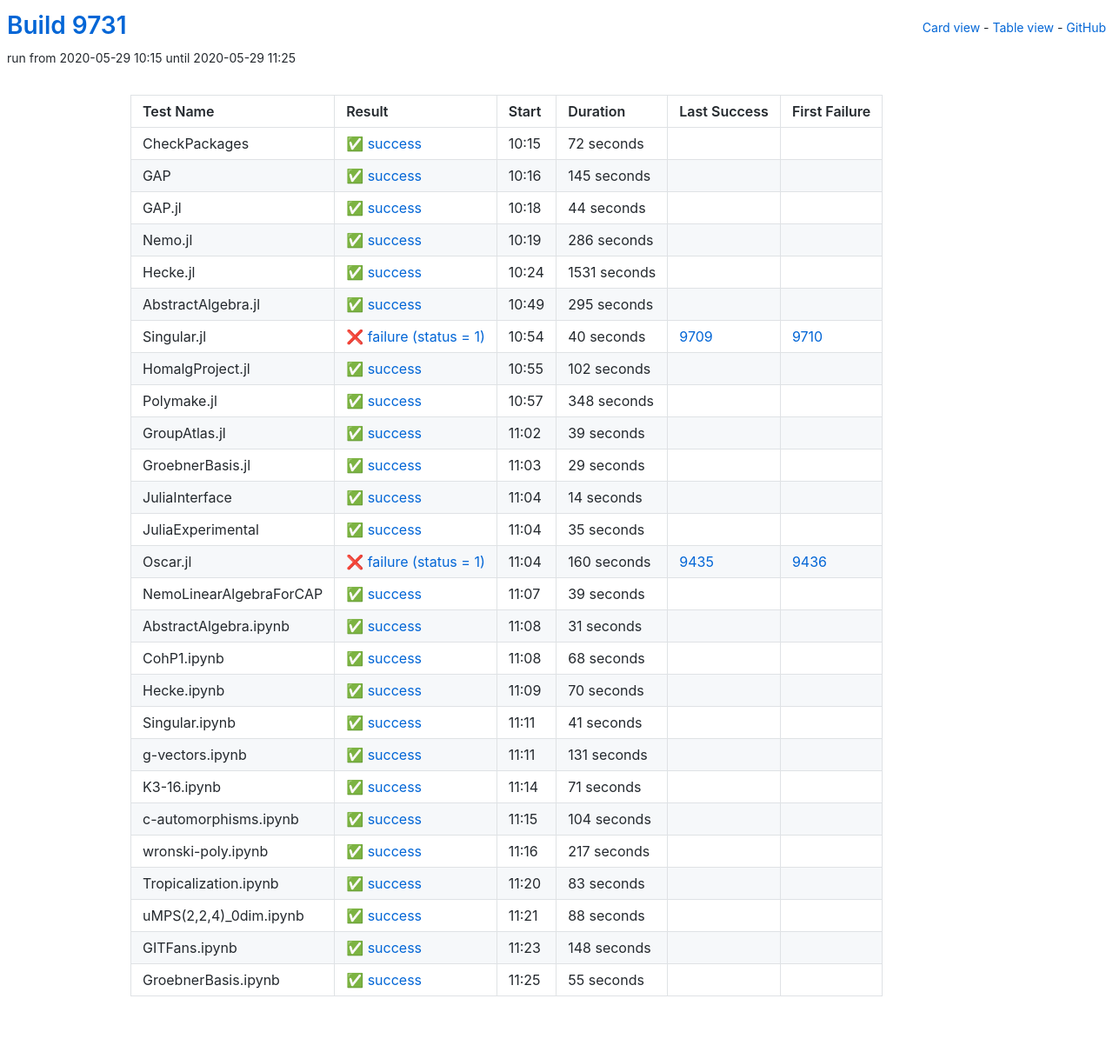
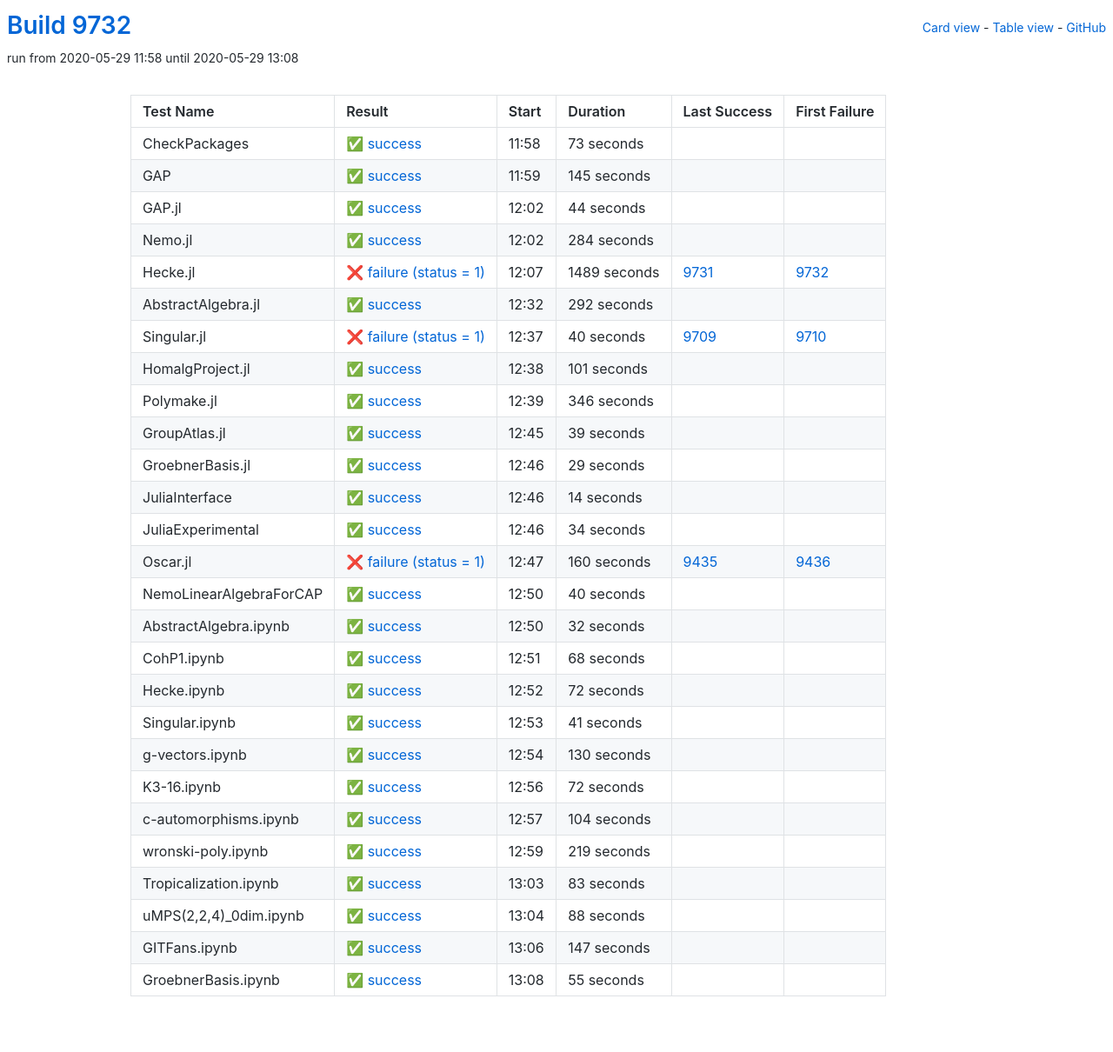
Before and after one commit to oscar-system/oscar-ci-status, a Jekyll site: the page built from table.html, in a window 1280 px wide. Shown: the whole page at 87% size. Built offline with Jekyll 4.4.1, drawn with Linux system fonts in a browser that asks for light colours.

Commit message:
Build 9732

```diff
--- a/_data/ci.yml
+++ b/_data/ci.yml
@@ -1,17 +1,17 @@
-build: 9731
-build_url: https://oscarci.mathematik.uni-kl.de/job/oscar/9731/
+build: 9732
+build_url: https://oscarci.mathematik.uni-kl.de/job/oscar/9732/
 job: oscar
 tests:
-- duration: 72
+- duration: 73
   exitcode: 0
   first_failure: false
   first_failure_url: null
   id: checkpackages
   last_success: false
   last_success_url: null
-  log: https://oscarci.mathematik.uni-kl.de/job/oscar/9731/artifact/logs/build-9731/CheckPackages.log
+  log: https://oscarci.mathematik.uni-kl.de/job/oscar/9732/artifact/logs/build-9732/CheckPackages.log
   name: CheckPackages
-  start: 2020-05-29 10:15
+  start: 2020-05-29 11:58
   status: success
   success: true
 - duration: 145
@@ -21,9 +21,9 @@
   id: gap
   last_success: false
   last_success_url: null
-  log: https://oscarci.mathematik.uni-kl.de/job/oscar/9731/artifact/logs/build-9731/GAP.log
+  log: https://oscarci.mathematik.uni-kl.de/job/oscar/9732/artifact/logs/build-9732/GAP.log
   name: GAP
-  start: 2020-05-29 10:16
+  start: 2020-05-29 11:59
   status: success
   success: true
 - duration: 44
@@ -33,45 +33,45 @@
   id: gap-jl
   last_success: false
   last_success_url: null
-  log: https://oscarci.mathematik.uni-kl.de/job/oscar/9731/artifact/logs/build-9731/GAP.jl.log
+  log: https://oscarci.mathematik.uni-kl.de/job/oscar/9732/artifact/logs/build-9732/GAP.jl.log
   name: GAP.jl
-  start: 2020-05-29 10:18
+  start: 2020-05-29 12:02
   status: success
   success: true
-- duration: 286
+- duration: 284
   exitcode: 0
   first_failure: false
   first_failure_url: null
   id: nemo-jl
   last_success: false
   last_success_url: null
-  log: https://oscarci.mathematik.uni-kl.de/job/oscar/9731/artifact/logs/build-9731/Nemo.jl.log
+  log: https://oscarci.mathematik.uni-kl.de/job/oscar/9732/artifact/logs/build-9732/Nemo.jl.log
   name: Nemo.jl
-  start: 2020-05-29 10:19
+  start: 2020-05-29 12:02
   status: success
   success: true
-- duration: 1531
-  exitcode: 0
-  first_failure: false
-  first_failure_url: null
+- duration: 1489
+  exitcode: 1
+  first_failure: 9732
+  first_failure_url: https://oscarci.mathematik.uni-kl.de/job/oscar/9732/
   id: hecke-jl
-  last_success: false
-  last_success_url: null
-  log: https://oscarci.mathematik.uni-kl.de/job/oscar/9731/artifact/logs/build-9731/Hecke.jl.log
+  last_success: 9731
+  last_success_url: https://oscarci.mathematik.uni-kl.de/job/oscar/9731/
+  log: https://oscarci.mathematik.uni-kl.de/job/oscar/9732/artifact/logs/build-9732/Hecke.jl.log
   name: Hecke.jl
-  start: 2020-05-29 10:24
-  status: success
-  success: true
-- duration: 295
+  start: 2020-05-29 12:07
+  status: failure
+  success: false
+- duration: 292
   exitcode: 0
   first_failure: false
   first_failure_url: null
   id: abstractalgebra-jl
   last_success: false
   last_success_url: null
-  log: https://oscarci.mathematik.uni-kl.de/job/oscar/9731/artifact/logs/build-9731/AbstractAlgebra.jl.log
+  log: https://oscarci.mathematik.uni-kl.de/job/oscar/9732/artifact/logs/build-9732/AbstractAlgebra.jl.log
   name: AbstractAlgebra.jl
-  start: 2020-05-29 10:49
+  start: 2020-05-29 12:32
   status: success
   success: true
 - duration: 40
@@ -81,33 +81,33 @@
   id: singular-jl
   last_success: 9709
   last_success_url: https://oscarci.mathematik.uni-kl.de/job/oscar/9709/
-  log: https://oscarci.mathematik.uni-kl.de/job/oscar/9731/artifact/logs/build-9731/Singular.jl.log
+  log: https://oscarci.mathematik.uni-kl.de/job/oscar/9732/artifact/logs/build-9732/Singular.jl.log
   name: Singular.jl
-  start: 2020-05-29 10:54
+  start: 2020-05-29 12:37
   status: failure
   success: false
-- duration: 102
+- duration: 101
   exitcode: 0
   first_failure: false
   first_failure_url: null
   id: homalgproject-jl
   last_success: false
   last_success_url: null
-  log: https://oscarci.mathematik.uni-kl.de/job/oscar/9731/artifact/logs/build-9731/HomalgProject.jl.log
+  log: https://oscarci.mathematik.uni-kl.de/job/oscar/9732/artifact/logs/build-9732/HomalgProject.jl.log
   name: HomalgProject.jl
-  start: 2020-05-29 10:55
+  start: 2020-05-29 12:38
   status: success
   success: true
-- duration: 348
+- duration: 346
   exitcode: 0
   first_failure: false
   first_failure_url: null
   id: polymake-jl
   last_success: false
   last_success_url: null
-  log: https://oscarci.mathematik.uni-kl.de/job/oscar/9731/artifact/logs/build-9731/Polymake.jl.log
+  log: https://oscarci.mathematik.uni-kl.de/job/oscar/9732/artifact/logs/build-9732/Polymake.jl.log
   name: Polymake.jl
-  start: 2020-05-29 10:57
+  start: 2020-05-29 12:39
   status: success
   success: true
 - duration: 39
@@ -117,9 +117,9 @@
   id: groupatlas-jl
   last_success: false
   last_success_url: null
-  log: https://oscarci.mathematik.uni-kl.de/job/oscar/9731/artifact/logs/build-9731/GroupAtlas.jl.log
+  log: https://oscarci.mathematik.uni-kl.de/job/oscar/9732/artifact/logs/build-9732/GroupAtlas.jl.log
   name: GroupAtlas.jl
-  start: 2020-05-29 11:02
+  start: 2020-05-29 12:45
   status: success
   success: true
 - duration: 29
@@ -129,9 +129,9 @@
   id: groebnerbasis-jl
   last_success: false
   last_success_url: null
-  log: https://oscarci.mathematik.uni-kl.de/job/oscar/9731/artifact/logs/build-9731/GroebnerBasis.jl.log
+  log: https://oscarci.mathematik.uni-kl.de/job/oscar/9732/artifact/logs/build-9732/GroebnerBasis.jl.log
   name: GroebnerBasis.jl
-  start: 2020-05-29 11:03
+  start: 2020-05-29 12:46
   status: success
   success: true
 - duration: 14
@@ -141,21 +141,21 @@
   id: juliainterface
   last_success: false
   last_success_url: null
-  log: https://oscarci.mathematik.uni-kl.de/job/oscar/9731/artifact/logs/build-9731/JuliaInterface.log
+  log: https://oscarci.mathematik.uni-kl.de/job/oscar/9732/artifact/logs/build-9732/JuliaInterface.log
   name: JuliaInterface
-  start: 2020-05-29 11:04
+  start: 2020-05-29 12:46
   status: success
   success: true
-- duration: 35
+- duration: 34
   exitcode: 0
   first_failure: false
   first_failure_url: null
   id: juliaexperimental
   last_success: false
   last_success_url: null
-  log: https://oscarci.mathematik.uni-kl.de/job/oscar/9731/artifact/logs/build-9731/JuliaExperimental.log
+  log: https://oscarci.mathematik.uni-kl.de/job/oscar/9732/artifact/logs/build-9732/JuliaExperimental.log
   name: JuliaExperimental
-  start: 2020-05-29 11:04
+  start: 2020-05-29 12:46
   status: success
   success: true
 - duration: 160
@@ -165,33 +165,33 @@
   id: oscar-jl
   last_success: 9435
   last_success_url: https://oscarci.mathematik.uni-kl.de/job/oscar/9435/
-  log: https://oscarci.mathematik.uni-kl.de/job/oscar/9731/artifact/logs/build-9731/Oscar.jl.log
+  log: https://oscarci.mathematik.uni-kl.de/job/oscar/9732/artifact/logs/build-9732/Oscar.jl.log
   name: Oscar.jl
-  start: 2020-05-29 11:04
+  start: 2020-05-29 12:47
   status: failure
   success: false
-- duration: 39
+- duration: 40
   exitcode: 0
   first_failure: false
   first_failure_url: null
   id: nemolinearalgebraforcap
   last_success: false
   last_success_url: null
-  log: https://oscarci.mathematik.uni-kl.de/job/oscar/9731/artifact/logs/build-9731/NemoLinearAlgebraForCAP.log
+  log: https://oscarci.mathematik.uni-kl.de/job/oscar/9732/artifact/logs/build-9732/NemoLinearAlgebraForCAP.log
   name: NemoLinearAlgebraForCAP
-  start: 2020-05-29 11:07
+  start: 2020-05-29 12:50
   status: success
   success: true
-- duration: 31
+- duration: 32
   exitcode: 0
   first_failure: false
   first_failure_url: null
   id: abstractalgebra-ipynb
   last_success: false
   last_success_url: null
-  log: https://oscarci.mathematik.uni-kl.de/job/oscar/9731/artifact/logs/build-9731/AbstractAlgebra.ipynb.log
+  log: https://oscarci.mathematik.uni-kl.de/job/oscar/9732/artifact/logs/build-9732/AbstractAlgebra.ipynb.log
   name: AbstractAlgebra.ipynb
-  start: 2020-05-29 11:08
+  start: 2020-05-29 12:50
   status: success
   success: true
 - duration: 68
@@ -201,21 +201,21 @@
   id: cohp1-ipynb
   last_success: false
   last_success_url: null
-  log: https://oscarci.mathematik.uni-kl.de/job/oscar/9731/artifact/logs/build-9731/CohP1.ipynb.log
+  log: https://oscarci.mathematik.uni-kl.de/job/oscar/9732/artifact/logs/build-9732/CohP1.ipynb.log
   name: CohP1.ipynb
-  start: 2020-05-29 11:08
+  start: 2020-05-29 12:51
   status: success
   success: true
-- duration: 70
+- duration: 72
   exitcode: 0
   first_failure: false
   first_failure_url: null
   id: hecke-ipynb
   last_success: false
   last_success_url: null
-  log: https://oscarci.mathematik.uni-kl.de/job/oscar/9731/artifact/logs/build-9731/Hecke.ipynb.log
+  log: https://oscarci.mathematik.uni-kl.de/job/oscar/9732/artifact/logs/build-9732/Hecke.ipynb.log
   name: Hecke.ipynb
-  start: 2020-05-29 11:09
+  start: 2020-05-29 12:52
   status: success
   success: true
 - duration: 41
@@ -225,33 +225,33 @@
   id: singular-ipynb
   last_success: false
   last_success_url: null
-  log: https://oscarci.mathematik.uni-kl.de/job/oscar/9731/artifact/logs/build-9731/Singular.ipynb.log
+  log: https://oscarci.mathematik.uni-kl.de/job/oscar/9732/artifact/logs/build-9732/Singular.ipynb.log
   name: Singular.ipynb
-  start: 2020-05-29 11:11
+  start: 2020-05-29 12:53
   status: success
   success: true
-- duration: 131
+- duration: 130
   exitcode: 0
   first_failure: false
   first_failure_url: null
   id: g-vectors-ipynb
   last_success: false
   last_success_url: null
-  log: https://oscarci.mathematik.uni-kl.de/job/oscar/9731/artifact/logs/build-9731/g-vectors.ipynb.log
+  log: https://oscarci.mathematik.uni-kl.de/job/oscar/9732/artifact/logs/build-9732/g-vectors.ipynb.log
   name: g-vectors.ipynb
-  start: 2020-05-29 11:11
+  start: 2020-05-29 12:54
   status: success
   success: true
-- duration: 71
+- duration: 72
   exitcode: 0
   first_failure: false
   first_failure_url: null
   id: k3-16-ipynb
   last_success: false
   last_success_url: null
-  log: https://oscarci.mathematik.uni-kl.de/job/oscar/9731/artifact/logs/build-9731/K3-16.ipynb.log
+  log: https://oscarci.mathematik.uni-kl.de/job/oscar/9732/artifact/logs/build-9732/K3-16.ipynb.log
   name: K3-16.ipynb
-  start: 2020-05-29 11:14
+  start: 2020-05-29 12:56
   status: success
   success: true
 - duration: 104
@@ -261,21 +261,21 @@
   id: c-automorphisms-ipynb
   last_success: false
   last_success_url: null
-  log: https://oscarci.mathematik.uni-kl.de/job/oscar/9731/artifact/logs/build-9731/c-automorphisms.ipynb.log
+  log: https://oscarci.mathematik.uni-kl.de/job/oscar/9732/artifact/logs/build-9732/c-automorphisms.ipynb.log
   name: c-automorphisms.ipynb
-  start: 2020-05-29 11:15
+  start: 2020-05-29 12:57
   status: success
   success: true
-- duration: 217
+- duration: 219
   exitcode: 0
   first_failure: false
   first_failure_url: null
   id: wronski-poly-ipynb
   last_success: false
   last_success_url: null
-  log: https://oscarci.mathematik.uni-kl.de/job/oscar/9731/artifact/logs/build-9731/wronski-poly.ipynb.log
+  log: https://oscarci.mathematik.uni-kl.de/job/oscar/9732/artifact/logs/build-9732/wronski-poly.ipynb.log
   name: wronski-poly.ipynb
-  start: 2020-05-29 11:16
+  start: 2020-05-29 12:59
   status: success
   success: true
 - duration: 83
@@ -285,9 +285,9 @@
   id: tropicalization-ipynb
   last_success: false
   last_success_url: null
-  log: https://oscarci.mathematik.uni-kl.de/job/oscar/9731/artifact/logs/build-9731/Tropicalization.ipynb.log
+  log: https://oscarci.mathematik.uni-kl.de/job/oscar/9732/artifact/logs/build-9732/Tropicalization.ipynb.log
   name: Tropicalization.ipynb
-  start: 2020-05-29 11:20
+  start: 2020-05-29 13:03
   status: success
   success: true
 - duration: 88
@@ -297,21 +297,21 @@
   id: umps-2-2-4-0dim-ipynb
   last_success: false
   last_success_url: null
-  log: https://oscarci.mathematik.uni-kl.de/job/oscar/9731/artifact/logs/build-9731/uMPS-2-2-4-_0dim.ipynb.log
+  log: https://oscarci.mathematik.uni-kl.de/job/oscar/9732/artifact/logs/build-9732/uMPS-2-2-4-_0dim.ipynb.log
   name: uMPS(2,2,4)_0dim.ipynb
-  start: 2020-05-29 11:21
+  start: 2020-05-29 13:04
   status: success
   success: true
-- duration: 148
+- duration: 147
   exitcode: 0
   first_failure: false
   first_failure_url: null
   id: gitfans-ipynb
   last_success: false
   last_success_url: null
-  log: https://oscarci.mathematik.uni-kl.de/job/oscar/9731/artifact/logs/build-9731/GITFans.ipynb.log
+  log: https://oscarci.mathematik.uni-kl.de/job/oscar/9732/artifact/logs/build-9732/GITFans.ipynb.log
   name: GITFans.ipynb
-  start: 2020-05-29 11:23
+  start: 2020-05-29 13:06
   status: success
   success: true
 - duration: 55
@@ -321,8 +321,8 @@
   id: groebnerbasis-ipynb
   last_success: false
   last_success_url: null
-  log: https://oscarci.mathematik.uni-kl.de/job/oscar/9731/artifact/logs/build-9731/GroebnerBasis.ipynb.log
+  log: https://oscarci.mathematik.uni-kl.de/job/oscar/9732/artifact/logs/build-9732/GroebnerBasis.ipynb.log
   name: GroebnerBasis.ipynb
-  start: 2020-05-29 11:25
+  start: 2020-05-29 13:08
   status: success
   success: true
```
Also changed, not shown: README.md.
